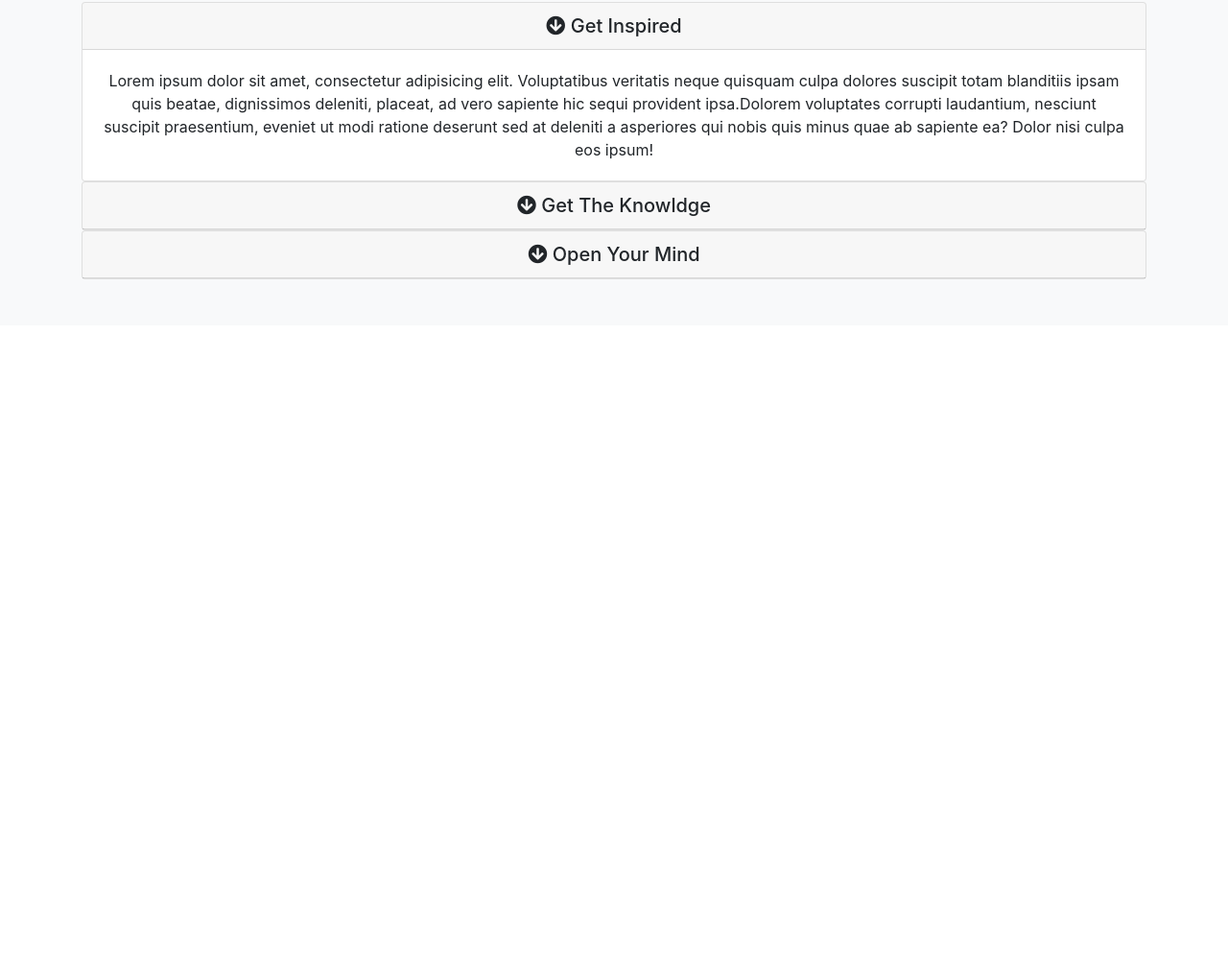
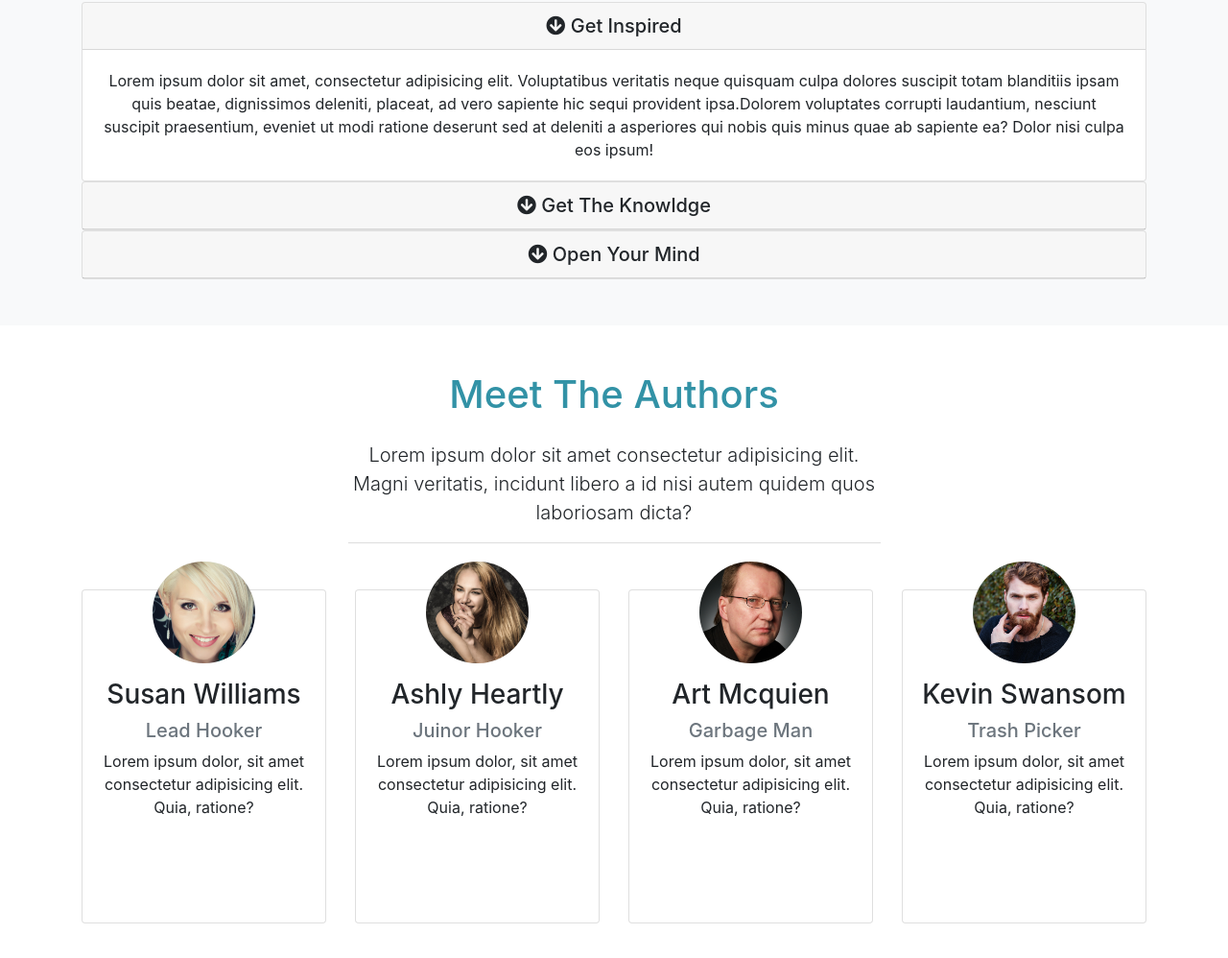
Before and after one commit to UnknownMonk/Mazukes-Responsive-Bootsrtap-, a website: page index.html in a window 1280 px wide. Shown: the part 1376-2374 px from the top of the page at 96% size. Before the commit the page ends 1715 px from the top, so only its background shows below. Drawn offline with nearby package versions, Linux system fonts and the light colour scheme.

Commit message:
added athors section

```diff
--- a/index.html
+++ b/index.html
@@ -209,6 +209,148 @@
     </div>
   </section>
 
+  <!-- AUTHORS -->
+
+  <section class=' authors my-5 text-center'>
+
+    <div class="container">
+      <div class="row">
+        <div class="col">
+          <div class="info-header mb-5">
+            <h1 class="text-primary pb-3">
+              Meet The Authors
+            </h1>
+            <p class="lead">
+              Lorem ipsum dolor sit amet consectetur adipisicing elit. Magni veritatis, incidunt libero a id nisi autem
+              quidem quos laboriosam dicta?
+            </p>
+
+          </div>
+        </div>
+      </div>
+      <div class="row">
+        <div class="col-lg-3 col-md-6">
+          <div class="card">
+            <div class="card-body">
+              <img src="img/person1.jpg" alt="" class="img-gluid rounded-circle w-50 mb-3">
+              <h3>Susan Williams</h3>
+              <h5 class="text-muted">Lead Hooker</h5>
+              <p>Lorem ipsum dolor, sit amet consectetur adipisicing elit. Quia, ratione?</p>
+              <div class="d-flex justify-content-center">
+                <div class="p-4">
+                  <a href="http://facebook.com">
+                    <i class="fab fa-facebook"></i>
+                  </a>
+                </div>
+                <div class="p-4">
+                  <a href="http://facebook.com">
+                    <i class="fab fa-twitter"></i>
+                  </a>
+                </div>
+                <div class="p-4">
+                  <a href="http://facebook.com">
+                    <i class="fab fa-instagram"></i>
+                  </a>
+                </div>
+
+              </div>
+
+            </div>
+          </div>
+        </div>
+        <div class="col-lg-3 col-md-6">
+          <div class="card">
+            <div class="card-body">
+              <img src="img/person2.jpg" alt="" class="img-gluid rounded-circle w-50 mb-3">
+              <h3>Ashly Heartly</h3>
+              <h5 class="text-muted">Juinor Hooker </h5>
+              <p>Lorem ipsum dolor, sit amet consectetur adipisicing elit. Quia, ratione?</p>
+              <div class="d-flex justify-content-center">
+                <div class="p-4">
+                  <a href="http://facebook.com">
+                    <i class="fab fa-facebook"></i>
+                  </a>
+                </div>
+                <div class="p-4">
+                  <a href="http://facebook.com">
+                    <i class="fab fa-twitter"></i>
+                  </a>
+                </div>
+                <div class="p-4">
+                  <a href="http://facebook.com">
+                    <i class="fab fa-instagram"></i>
+                  </a>
+                </div>
+
+              </div>
+
+            </div>
+          </div>
+        </div>
+        <div class="col-lg-3 col-md-6">
+          <div class="card">
+            <div class="card-body">
+              <img src="img/person3.jpg" alt="" class="img-gluid rounded-circle w-50 mb-3">
+              <h3>Art Mcquien</h3>
+              <h5 class="text-muted">Garbage Man</h5>
+              <p>Lorem ipsum dolor, sit amet consectetur adipisicing elit. Quia, ratione?</p>
+              <div class="d-flex justify-content-center">
+                <div class="p-4">
+                  <a href="http://facebook.com">
+                    <i class="fab fa-facebook"></i>
+                  </a>
+                </div>
+                <div class="p-4">
+                  <a href="http://facebook.com">
+                    <i class="fab fa-twitter"></i>
+                  </a>
+                </div>
+                <div class="p-4">
+                  <a href="http://facebook.com">
+                    <i class="fab fa-instagram"></i>
+                  </a>
+                </div>
+
+              </div>
+
+            </div>
+          </div>
+        </div>
+        <div class="col-lg-3 col-md-6">
+          <div class="card">
+            <div class="card-body">
+              <img src="img/person4.jpg" alt="" class="img-gluid rounded-circle w-50 mb-3">
+              <h3>Kevin Swansom</h3>
+              <h5 class="text-muted">Trash Picker</h5>
+              <p>Lorem ipsum dolor, sit amet consectetur adipisicing elit. Quia, ratione?</p>
+              <div class="d-flex justify-content-center">
+                <div class="p-4">
+                  <a href="http://facebook.com">
+                    <i class="fab fa-facebook"></i>
+                  </a>
+                </div>
+                <div class="p-4">
+                  <a href="http://facebook.com">
+                    <i class="fab fa-twitter"></i>
+                  </a>
+                </div>
+                <div class="p-4">
+                  <a href="http://facebook.com">
+                    <i class="fab fa-instagram"></i>
+                  </a>
+                </div>
+
+              </div>
+
+            </div>
+          </div>
+        </div>
+      </div>
+    </div>
+  </section>
+
+
+
   <script src="http://code.jquery.com/jquery-3.3.1.min.js" integrity="sha256-FgpCb/KJQlLNfOu91ta32o/NMZxltwRo8QtmkMRdAu8="
     crossorigin="anonymous"></script>
   <script src="https://cdnjs.cloudflare.com/ajax/libs/popper.js/1.14.3/umd/popper.min.js" integrity="sha384-ZMP7rVo3mIykV+2+9J3UJ46jBk0WLaUAdn689aCwoqbBJiSnjAK/l8WvCWPIPm49"
--- a/scss/style.scss
+++ b/scss/style.scss
@@ -39,6 +39,20 @@ body {
   border-bottom: 1px solid #ddd;
 }
 
+.authors {
+  img {
+    margin-top: -50px;
+  }
+
+  .card:hover {
+    background: $primary;
+    color: #fff;
+  }
+  .fab {
+    color: #fff;
+  }
+}
+
 @media (max-width: 768) {
   #showcase {
     min-height: 500px;
```
Also changed, not shown: css/style.css, 1 other file.
